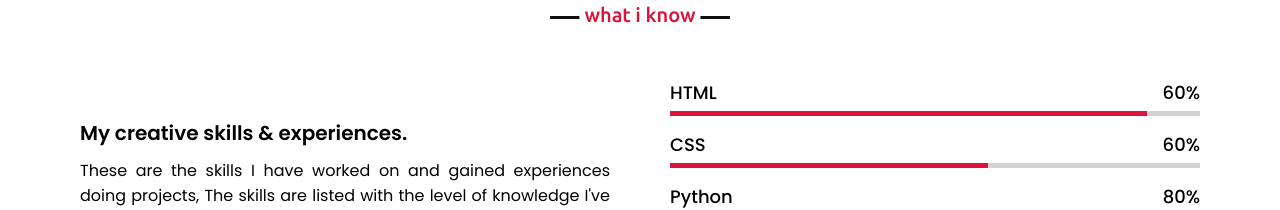
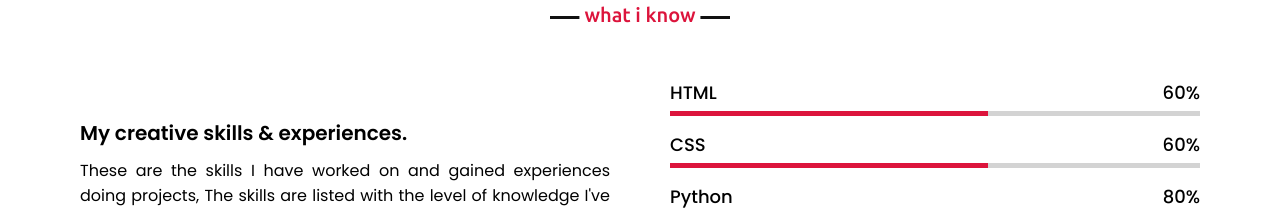
Before and after one commit to OG-swapnil/Portfolio.github.io, a plain HTML site: page index.html in a window 1280 px wide. Shown: the part 2312-2522 px from the top of the page. Drawn offline with nearby package versions, Linux system fonts and the light colour scheme.

Commit message:
style.css

```diff
--- a/style.css
+++ b/style.css
@@ -363,7 +363,7 @@ section .title::after{
     background: crimson;
 }
 .skills-content .right .html::before{
-    width: 90%;
+    width: 60%;
 }
 .skills-content .right .css::before{
     width: 60%;
```
